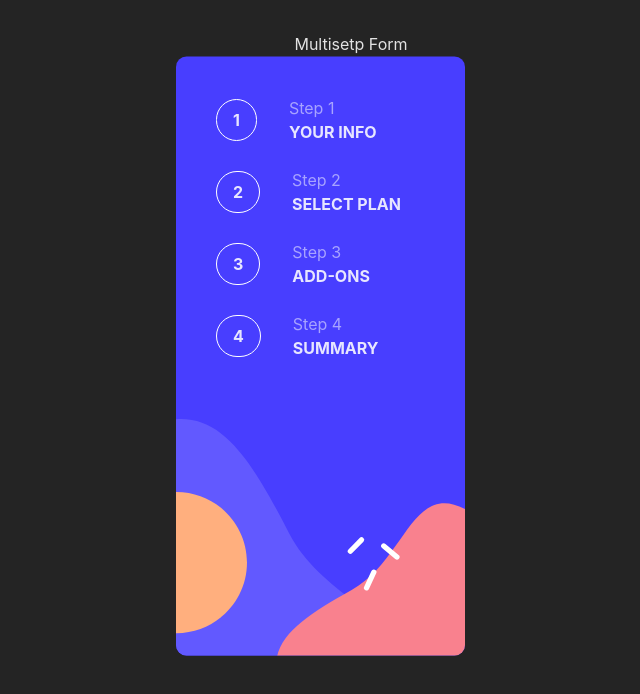
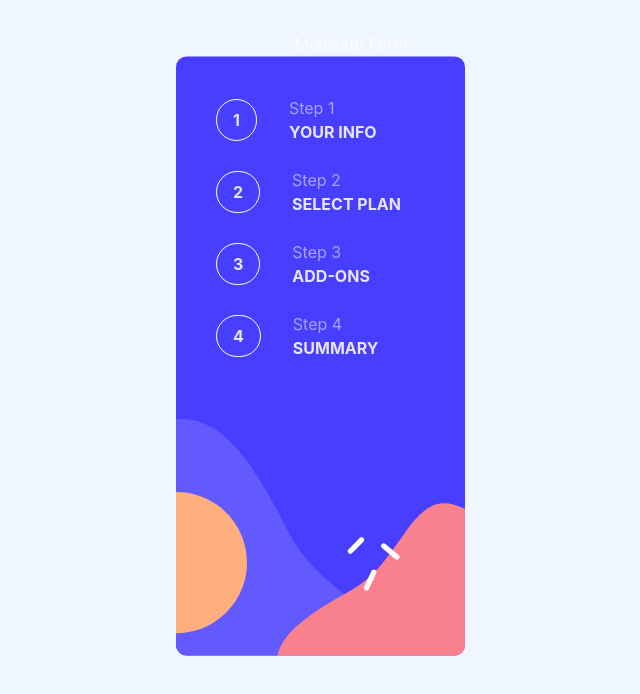
Before and after one commit to heiderick13/multistep-form-react, a React (Vite) app: page / in a window 1280 px wide. Shown: the top 694 px of the page, without its empty margins (289-929 px from the left). Built offline with nearby package versions, Linux system fonts and the light colour scheme.

Commit message:
:wrench: create more css variables

```diff
--- a/src/index.css
+++ b/src/index.css
@@ -12,7 +12,18 @@
 
   color-scheme: light dark;
   color: rgba(255, 255, 255, 0.87);
-  background-color: #242424;
+  background-color: var(--magnolia);
+
+  --marine-blue: hsl(213, 96%, 18%);
+  --purplish-blue: hsl(243, 100%, 62%);
+  --pastel-blue: hsl(228, 100%, 84%);
+  --light-blue: hsl(206, 94%, 87%);
+  --strawberry-red: hsl(354, 84%, 57%);
+
+  --cool-gray: hsl(231, 11%, 63%);
+  --light-gray: hsl(229, 24%, 87%);
+  --magnolia: hsl(217, 100%, 97%);
+  --alabaster: hsl(231, 100%, 99%);
 
   --white: hsl(0, 0%, 100%);
 }
```
